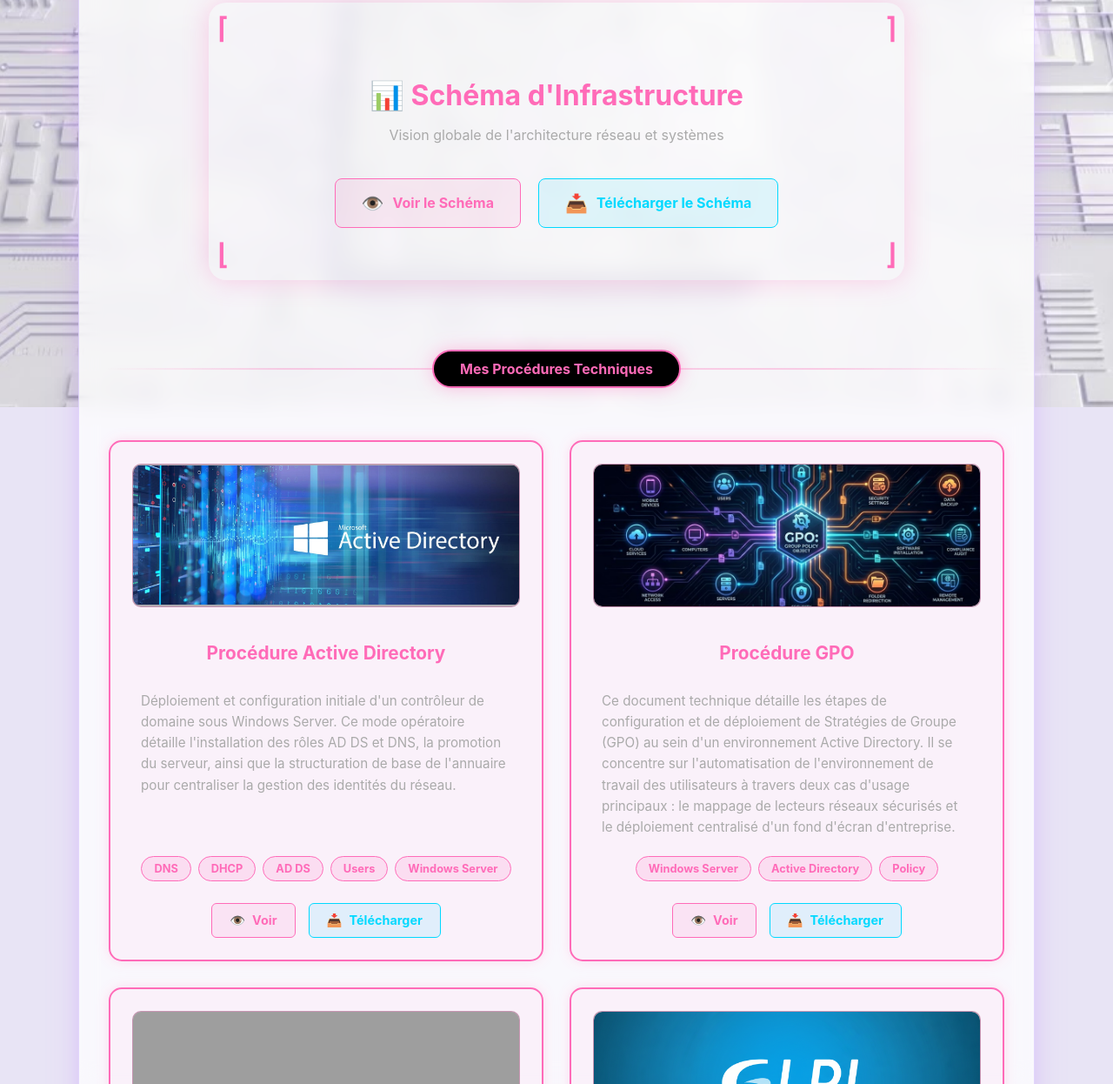
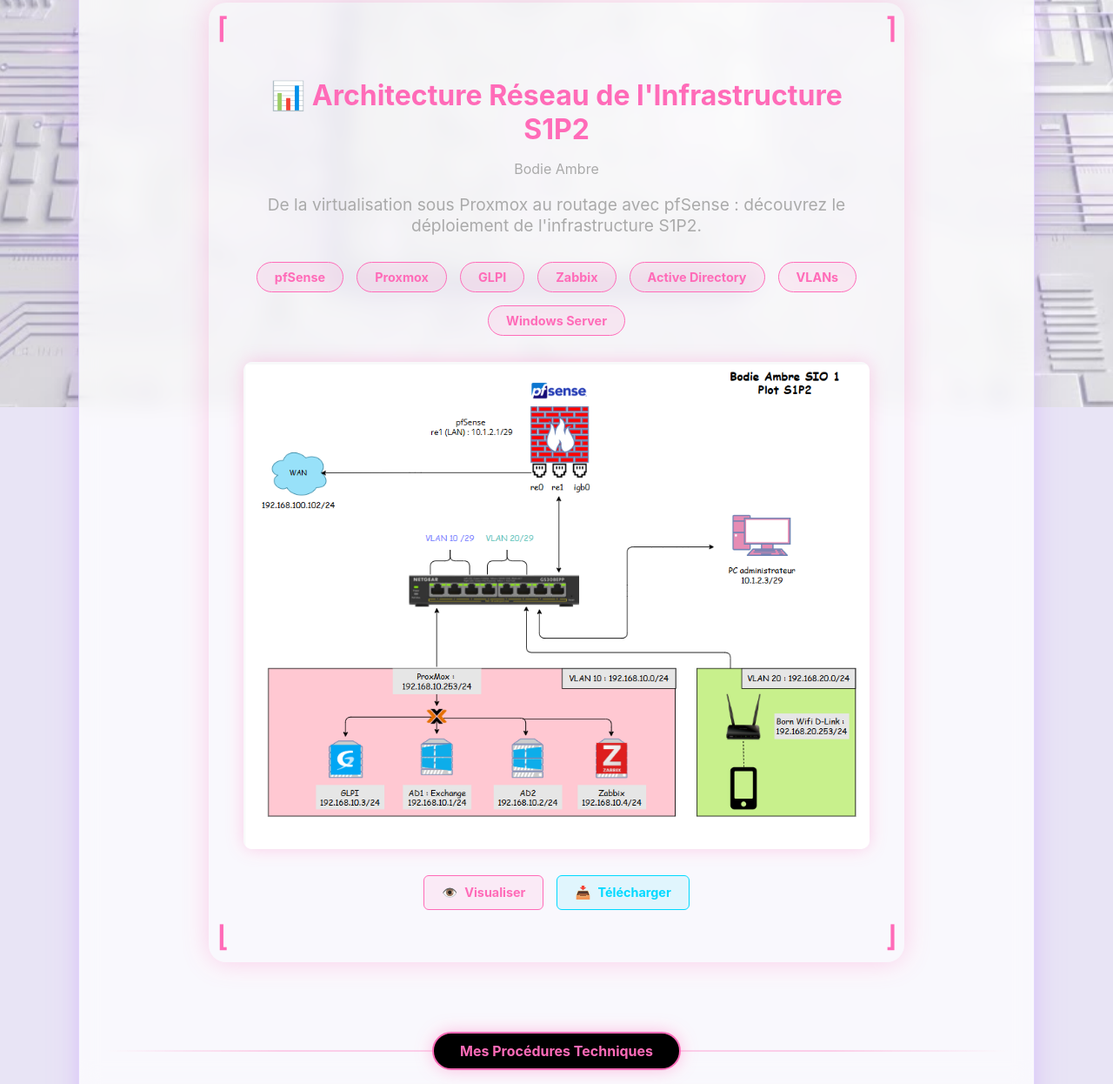
Before and after one commit to Ambre-13/Portfolio, a plain HTML site: page projets_personnels.html in a window 1280 px wide. Shown: the part 332-1578 px from the top of the page at 87% size. Drawn offline with Linux system fonts and the light colour scheme; grey boxes are pictures that could not be loaded.

Commit message:
Modifications portfolio: schéma réseau S1P2, couleurs mon_entreprise

```diff
--- a/projets_personnels.html
+++ b/projets_personnels.html
@@ -73,17 +73,33 @@
           <span style="position: absolute; bottom: 10px; left: 10px; color: #ff6bb8; font-weight: bold; font-size: 2rem;">⌊</span>
           <span style="position: absolute; bottom: 10px; right: 10px; color: #ff6bb8; font-weight: bold; font-size: 2rem;">⌋</span>
 
-          <h2 style="color: #ff6bb8; font-size: 2rem; margin-bottom: 15px;">📊 Schéma d'Infrastructure</h2>
-          <p style="color: #aaa; margin-bottom: 40px; font-size: 1rem;">Vision globale de l'architecture réseau et systèmes</p>
+          <h2 style="color: #ff6bb8; font-size: 2rem; margin-bottom: 15px;">📊 Architecture Réseau de l'Infrastructure S1P2</h2>
+          <p style="color: #aaa; margin-bottom: 10px; font-size: 1rem;">Bodie Ambre</p>
+          <p style="color: #aaa; margin-bottom: 30px; font-size: 1.2rem;">De la virtualisation sous Proxmox au routage avec pfSense : découvrez le déploiement de l'infrastructure S1P2.</p>
 
-          <div style="display: flex; gap: 20px; justify-content: center; flex-wrap: wrap;">
-            <a href="#" style="display: inline-flex; align-items: center; gap: 10px; background: rgba(255, 107, 184, 0.1); border: 1px solid #ff6bb8; border-radius: 8px; padding: 15px 30px; color: #ff6bb8; text-decoration: none; font-weight: bold; font-size: 1rem; transition: all 0.3s ease;" onmouseover="this.style.background='rgba(255, 107, 184, 0.2)'; this.style.boxShadow='0 0 20px rgba(255, 107, 184, 0.5)';" onmouseout="this.style.background='rgba(255, 107, 184, 0.1)'; this.style.boxShadow='none';">
-              <span style="font-size: 1.3rem;">👁️</span>
-              Voir le Schéma
+          <!-- Bulles de technologies -->
+          <div style="display: flex; justify-content: center; gap: 15px; flex-wrap: wrap; margin-bottom: 30px;">
+            <span style="background: rgba(255, 107, 184, 0.1); border: 1px solid #ff6bb8; border-radius: 20px; padding: 8px 20px; color: #ff6bb8; font-weight: bold; font-size: 0.9rem;">pfSense</span>
+            <span style="background: rgba(255, 107, 184, 0.1); border: 1px solid #ff6bb8; border-radius: 20px; padding: 8px 20px; color: #ff6bb8; font-weight: bold; font-size: 0.9rem;">Proxmox</span>
+            <span style="background: rgba(255, 107, 184, 0.1); border: 1px solid #ff6bb8; border-radius: 20px; padding: 8px 20px; color: #ff6bb8; font-weight: bold; font-size: 0.9rem;">GLPI</span>
+            <span style="background: rgba(255, 107, 184, 0.1); border: 1px solid #ff6bb8; border-radius: 20px; padding: 8px 20px; color: #ff6bb8; font-weight: bold; font-size: 0.9rem;">Zabbix</span>
+            <span style="background: rgba(255, 107, 184, 0.1); border: 1px solid #ff6bb8; border-radius: 20px; padding: 8px 20px; color: #ff6bb8; font-weight: bold; font-size: 0.9rem;">Active Directory</span>
+            <span style="background: rgba(255, 107, 184, 0.1); border: 1px solid #ff6bb8; border-radius: 20px; padding: 8px 20px; color: #ff6bb8; font-weight: bold; font-size: 0.9rem;">VLANs</span>
+            <span style="background: rgba(255, 107, 184, 0.1); border: 1px solid #ff6bb8; border-radius: 20px; padding: 8px 20px; color: #ff6bb8; font-weight: bold; font-size: 0.9rem;">Windows Server</span>
+          </div>
+
+          <div style="display: flex; justify-content: center; margin-top: 30px;">
+            <img src="Images/Schéma réseau 2.0.png" alt="Schéma d'infrastructure réseau" style="max-width: 100%; height: auto; border-radius: 10px; box-shadow: 0 0 20px rgba(255, 107, 184, 0.3); transition: all 0.3s ease;" onmouseover="this.style.transform='scale(1.02)'; this.style.boxShadow='0 0 30px rgba(255, 107, 184, 0.6)';" onmouseout="this.style.transform='scale(1)'; this.style.boxShadow='0 0 20px rgba(255, 107, 184, 0.3)';">
+          </div>
+
+          <div style="display: flex; gap: 15px; justify-content: center; margin-top: 30px;">
+            <a href="#" onclick="openImageModal('Images/Schéma réseau 2.0.png'); return false;" style="display: inline-flex; align-items: center; gap: 8px; background: rgba(255, 107, 184, 0.1); border: 1px solid #ff6bb8; border-radius: 6px; padding: 10px 20px; color: #ff6bb8; text-decoration: none; font-weight: bold; font-size: 0.9rem; transition: all 0.3s ease;" onmouseover="this.style.background='rgba(255, 107, 184, 0.2)';" onmouseout="this.style.background='rgba(255, 107, 184, 0.1)';">
+              <span>👁️</span>
+              Visualiser
             </a>
-            <a href="#" download style="display: inline-flex; align-items: center; gap: 10px; background: rgba(0, 217, 255, 0.1); border: 1px solid #00d9ff; border-radius: 8px; padding: 15px 30px; color: #00d9ff; text-decoration: none; font-weight: bold; font-size: 1rem; transition: all 0.3s ease;" onmouseover="this.style.background='rgba(0, 217, 255, 0.2)'; this.style.boxShadow='0 0 20px rgba(0, 217, 255, 0.5)';" onmouseout="this.style.background='rgba(0, 217, 255, 0.1)'; this.style.boxShadow='none';">
-              <span style="font-size: 1.3rem;">📥</span>
-              Télécharger le Schéma
+            <a href="Images/Schéma réseau 2.0.png" download="Schema_Reseau_S1P2.png" target="_blank" style="display: inline-flex; align-items: center; gap: 8px; background: rgba(0, 217, 255, 0.1); border: 1px solid #00d9ff; border-radius: 6px; padding: 10px 20px; color: #00d9ff; text-decoration: none; font-weight: bold; font-size: 0.9rem; transition: all 0.3s ease;" onmouseover="this.style.background='rgba(0, 217, 255, 0.2)';" onmouseout="this.style.background='rgba(0, 217, 255, 0.1)';">
+              <span>📥</span>
+              Télécharger
             </a>
           </div>
         </div>
@@ -286,6 +302,26 @@
     </div>
   </div>
 
+  <!-- Modal de visualisation Image -->
+  <div id="imageModal" style="display: none; position: fixed; top: 0; left: 0; width: 100%; height: 100%; background: rgba(0, 0, 0, 0.9); z-index: 9999; justify-content: center; align-items: center;">
+    <div style="position: relative; width: 90%; height: 90%; max-width: 1400px; background: #1a1a1a; border: 2px solid #ff6bb8; border-radius: 15px; box-shadow: 0 0 50px rgba(255, 107, 184, 0.5); overflow: hidden; display: flex; flex-direction: column;">
+      <!-- Bouton fermer -->
+      <button onclick="closeImageModal()" style="position: absolute; top: 15px; right: 15px; background: rgba(255, 107, 184, 0.2); border: 2px solid #ff6bb8; border-radius: 50%; width: 40px; height: 40px; color: #ff6bb8; font-size: 1.5rem; font-weight: bold; cursor: pointer; z-index: 10000; transition: all 0.3s ease;" onmouseover="this.style.background='rgba(255, 107, 184, 0.4)'; this.style.transform='rotate(90deg)';" onmouseout="this.style.background='rgba(255, 107, 184, 0.2)'; this.style.transform='rotate(0deg)';">
+        ✕
+      </button>
+
+      <!-- Titre -->
+      <div style="background: rgba(255, 107, 184, 0.1); border-bottom: 2px solid #ff6bb8; padding: 20px; text-align: center;">
+        <h2 style="color: #ff6bb8; margin: 0; font-size: 1.5rem;">📊 Architecture Réseau de l'Infrastructure S1P2</h2>
+      </div>
+
+      <!-- Image -->
+      <div style="flex: 1; overflow: auto; display: flex; justify-content: center; align-items: center; padding: 20px; background: #000;">
+        <img id="imageViewer" style="max-width: 100%; max-height: 100%; object-fit: contain; border-radius: 10px;" src="" alt="Schéma réseau">
+      </div>
+    </div>
+  </div>
+
   <script src="scripts.js"></script>
   <script>
     function openPdfModal(pdfPath) {
@@ -304,17 +340,41 @@
       document.body.style.overflow = ''; // Restaurer le scroll
     }
 
-    // Fermer le modal en cliquant en dehors
+    function openImageModal(imagePath) {
+      const modal = document.getElementById('imageModal');
+      const viewer = document.getElementById('imageViewer');
+      viewer.src = imagePath;
+      modal.style.display = 'flex';
+      document.body.style.overflow = 'hidden'; // Empêcher le scroll de la page
+    }
+
+    function closeImageModal() {
+      const modal = document.getElementById('imageModal');
+      const viewer = document.getElementById('imageViewer');
+      modal.style.display = 'none';
+      viewer.src = ''; // Vider l'image
+      document.body.style.overflow = ''; // Restaurer le scroll
+    }
+
+    // Fermer le modal PDF en cliquant en dehors
     document.getElementById('pdfModal').addEventListener('click', function(e) {
       if (e.target === this) {
         closePdfModal();
       }
     });
 
-    // Fermer le modal avec la touche Échap
+    // Fermer le modal Image en cliquant en dehors
+    document.getElementById('imageModal').addEventListener('click', function(e) {
+      if (e.target === this) {
+        closeImageModal();
+      }
+    });
+
+    // Fermer les modals avec la touche Échap
     document.addEventListener('keydown', function(e) {
       if (e.key === 'Escape') {
         closePdfModal();
+        closeImageModal();
       }
     });
   </script>
```
Also changed, not shown: mon_entreprise.html (+3 -3 lines), Images/Schéma réseau 2.0.png (added).
